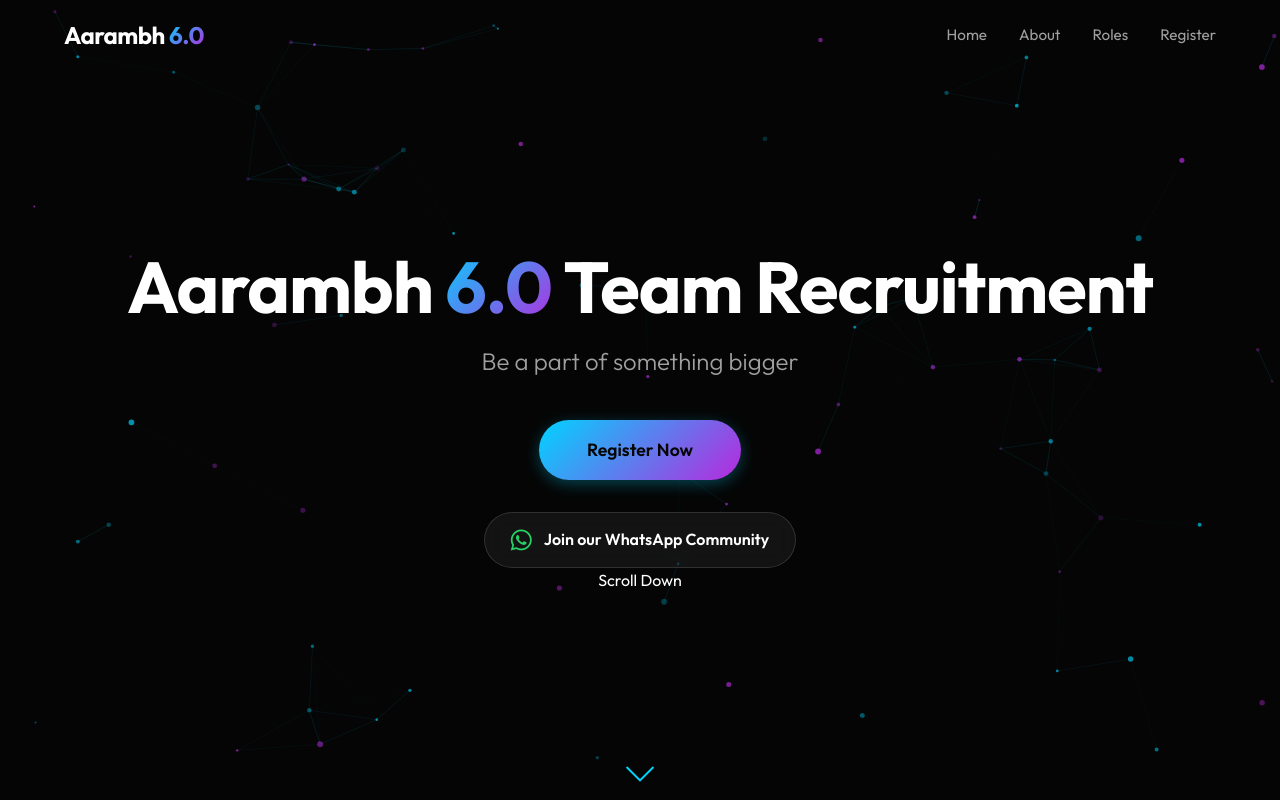
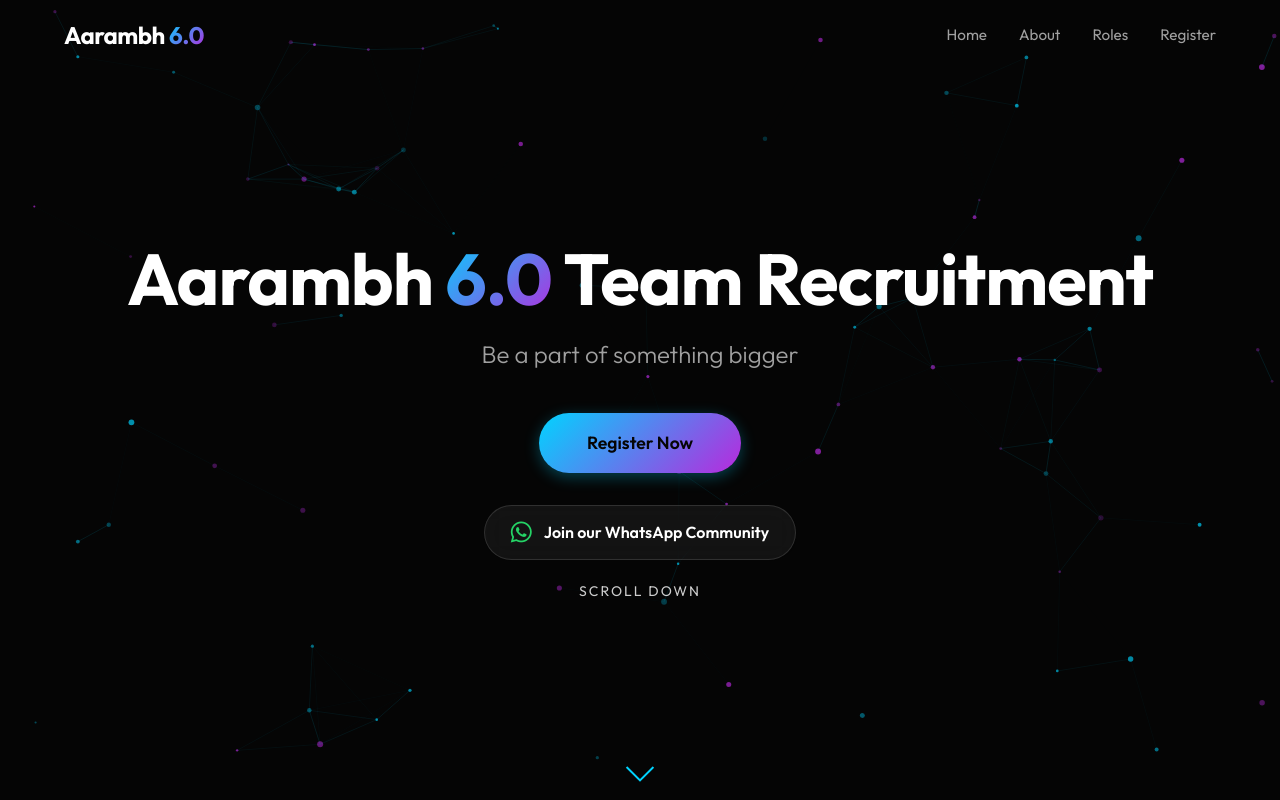
Before and after one commit to SahilSalunkhe/Aarambh, a plain HTML site: page index.html in a window 1280 px wide. Shown: the top 800 px of the page. Drawn offline with Linux system fonts and the light colour scheme.

Commit message:
Update style.css

```diff
--- a/style.css
+++ b/style.css
@@ -915,3 +915,36 @@ section {
     }
 
 }
+
+.scroll-text{
+    margin-top:18px;
+    text-align:center;
+
+    color:#ffffff;
+
+    font-size:14px;
+
+    font-weight:500;
+
+    letter-spacing:2px;
+
+    text-transform:uppercase;
+
+    opacity:.8;
+
+    animation:scrollText 2s ease-in-out infinite;
+}
+
+@keyframes scrollText{
+
+    0%,100%{
+        opacity:.5;
+        transform:translateY(0);
+    }
+
+    50%{
+        opacity:1;
+        transform:translateY(4px);
+    }
+
+}
```
